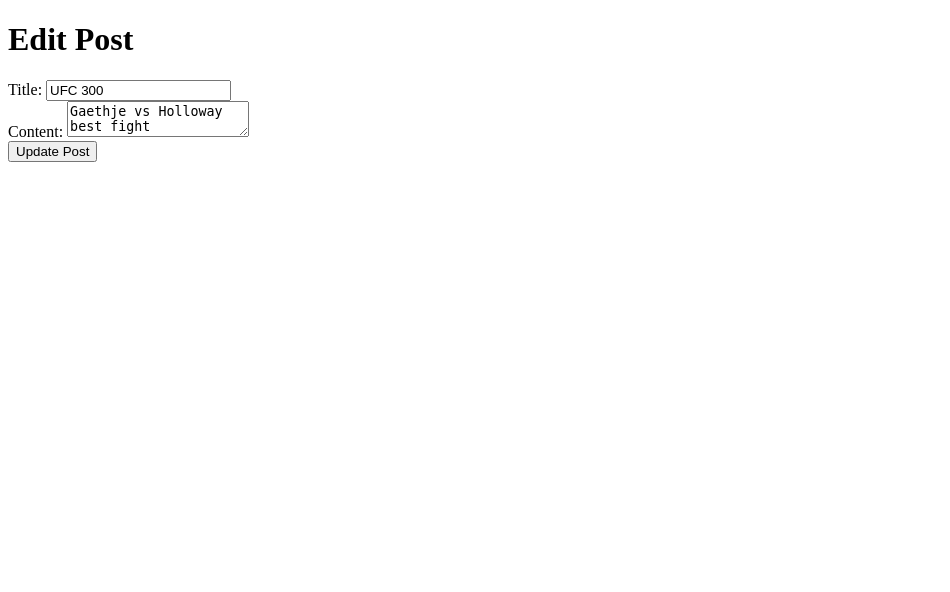
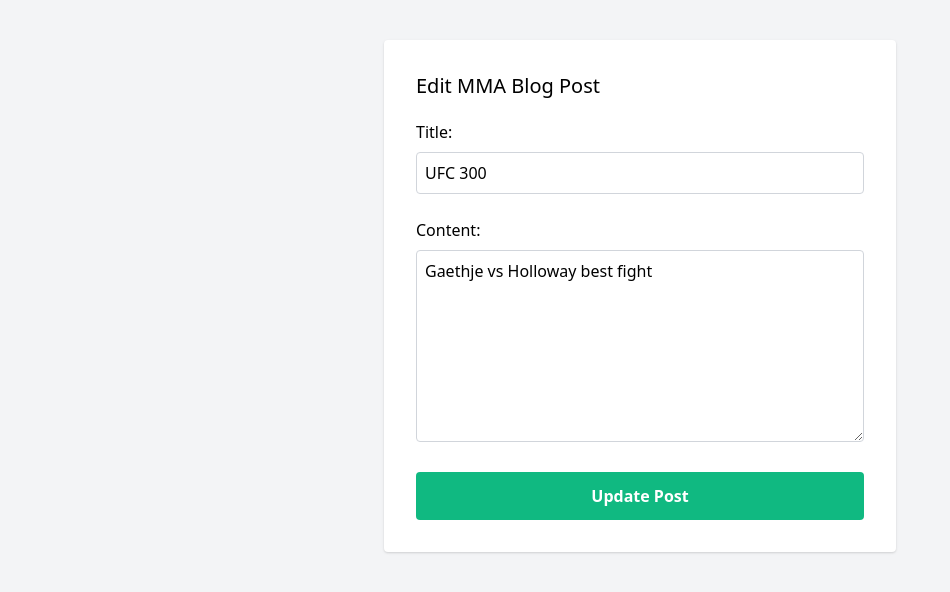
Before and after one commit to matteo-panelli/BlogMma, a Flask app: page /edit_post/5 in a window 1280 px wide. Shown: the top 592 px of the page, without its empty margins (0-950 px from the left). Run offline with Flask 3, Linux system fonts and the light colour scheme; a user stored in the database is signed in; data comes from the database, SQL or seed files in the repository; some libraries are stand-ins or nearby versions.

Commit message:
css html

```diff
--- a/app.py
+++ b/app.py
@@ -156,7 +156,7 @@
     session.clear()
     return redirect(url_for('index'))
 
-# Assicurati che le altre funzioni dell'app siano al di sotto di questa linea...
+
 
 if __name__ == '__main__':
     app.run(debug=True)
--- a/templates/edit_post.html
+++ b/templates/edit_post.html
@@ -1,18 +1,39 @@
-
 <!DOCTYPE html>
 <html lang="en">
 <head>
     <meta charset="UTF-8">
     <title>Edit Post</title>
+    <link href="https://cdn.jsdelivr.net/npm/tailwindcss@2.0.0/dist/tailwind.min.css" rel="stylesheet">
 </head>
-<body>
-    <h1>Edit Post</h1>
-    <form method="POST" action="{{ url_for('edit_post', post_id=post.id) }}">
-        <label for="title">Title:</label>
-        <input type="text" name="title" value="{{ post.title }}" required><br>
-        <label for="content">Content:</label>
-        <textarea name="content" required>{{ post.content }}</textarea><br>
-        <button type="submit">Update Post</button>
-    </form>
+<body class="bg-gray-100 font-sans leading-normal tracking-normal">
+    <header class="bg-black text-white">
+        <nav class="container mx-auto flex justify-center">
+            <ul class="flex">
+                <li class="mr-6"><a href="{{ url_for('index') }}"><svg class="icon-large" xmlns="http://www.w3.org/2000/svg" fill="none" viewBox="0 0 24 24" stroke-width="1.5" stroke="currentColor">
+                    <path stroke-linecap="round" stroke-linejoin="round" d="m2.25 12 8.954-8.955c.44-.439 1.152-.439 1.591 0L21.75 12M4.5 9.75v10.125c0 .621.504 1.125 1.125 1.125H9.75v-4.875c0-.621.504-1.125 1.125-1.125h2.25c.621 0 1.125.504 1.125 1.125V21h4.125c.621 0 1.125-.504 1.125-1.125V9.75M8.25 21h8.25" />
+                  </svg></a></li>
+                <li class="mr-6"><a href="{{ url_for('add_post') }}"><svg class="icon-large" xmlns="http://www.w3.org/2000/svg" fill="none" viewBox="0 0 24 24" stroke-width="1.5" stroke="currentColor">
+                    <path stroke-linecap="round" stroke-linejoin="round" d="M12 9v6m3-3H9m12 0a9 9 0 1 1-18 0 9 9 0 0 1 18 0Z" />
+                  </svg></a></li>
+                <li><a href="{{ url_for('login') }}"><svg class="icon-large" xmlns="http://www.w3.org/2000/svg" fill="none" viewBox="0 0 24 24" stroke-width="1.5" stroke="currentColor">
+                    <path stroke-linecap="round" stroke-linejoin="round" d="M17.982 18.725A7.488 7.488 0 0 0 12 15.75a7.488 7.488 0 0 0-5.982 2.975m11.963 0a9 9 0 1 0-11.963 0m11.963 0A8.966 8.966 0 0 1 12 21a8.966 8.966 0 0 1-5.982-2.275M15 9.75a3 3 0 1 1-6 0 3 3 0 0 1 6 0Z" />
+                  </svg></a></li>
+            </ul>
+        </nav>
+    </header>
+    <div class="container mx-auto max-w-lg mt-10 p-8 bg-white rounded shadow">
+        <h1 class="text-xl mb-5">Edit MMA Blog Post</h1>
+        <form action="{{ url_for('edit_post', post_id=post.id) }}" method="POST">
+            <div class="mb-6">
+                <label for="title" class="block mb-2">Title:</label>
+                <input type="text" name="title" value="{{ post.title }}" required class="w-full p-2 border border-gray-300 rounded">
+            </div>
+            <div class="mb-6">
+                <label for="content" class="block mb-2">Content:</label>
+                <textarea name="content" required class="w-full p-2 border border-gray-300 rounded h-48">{{ post.content }}</textarea>
+            </div>
+            <button type="submit" class="w-full bg-green-500 hover:bg-green-600 text-white font-bold py-3 px-4 rounded">Update Post</button>
+        </form>
+    </div>
 </body>
 </html>
```
Also changed, not shown: templates/post.html (+7 -10 lines).
